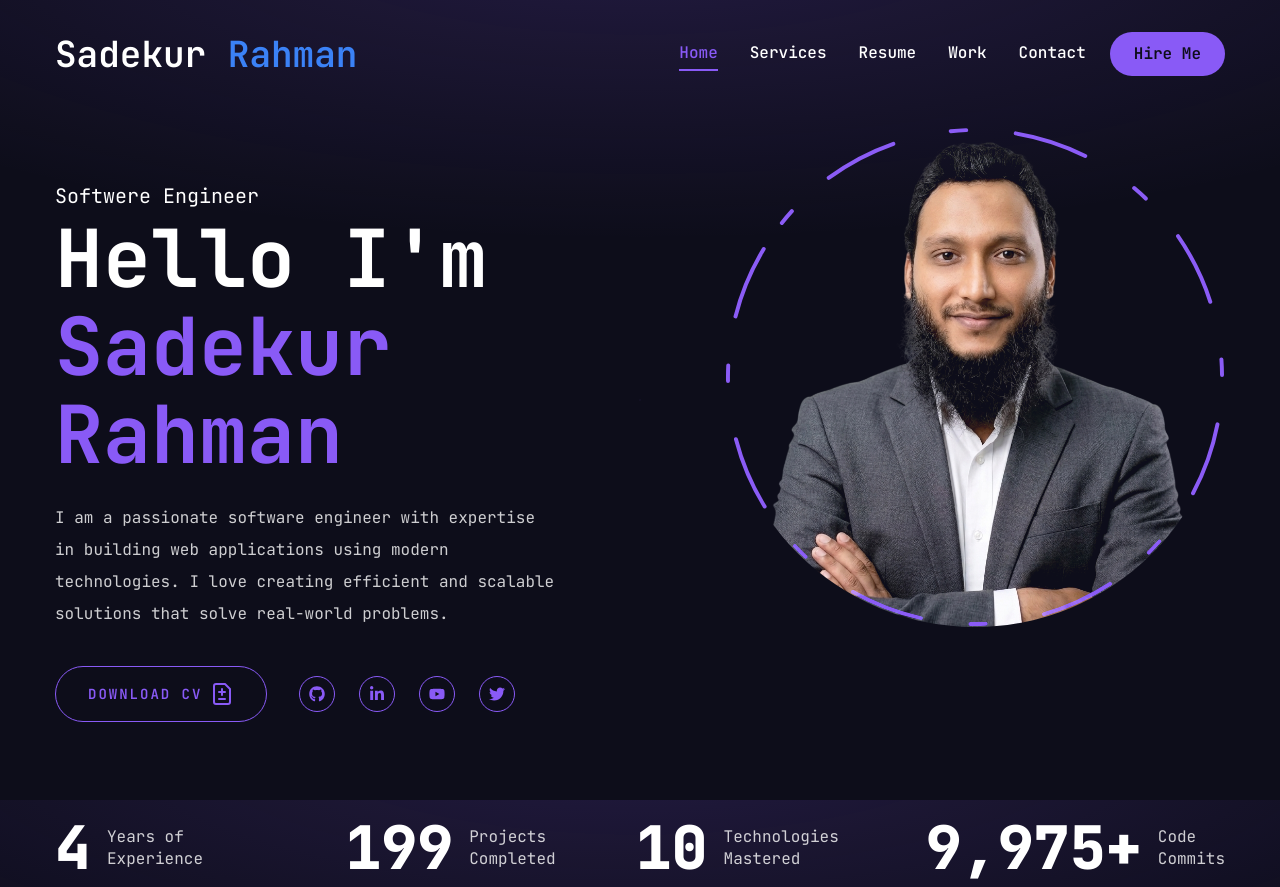
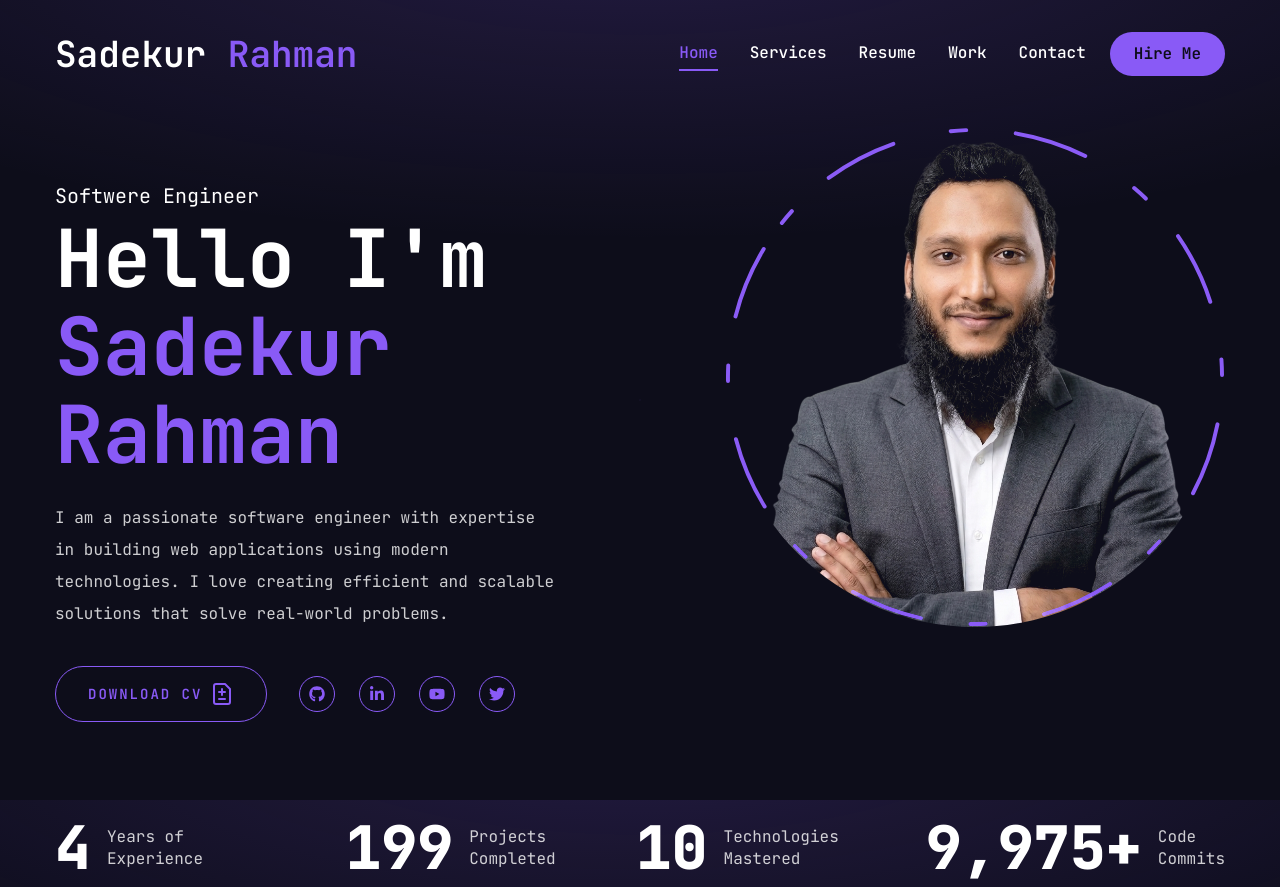
Before and after one commit to sadekur/pfs-2, a Next.js app: page / in a window 1280 px wide. Built offline with nearby package versions, Linux system fonts and the light colour scheme; no server answers.

Commit message:
Update Header.jsx — "Rahman" from text-blue-500 to text-accent

```diff
--- a/components/Header.jsx
+++ b/components/Header.jsx
@@ -28,7 +28,7 @@ const Header = () => {
       <div className="container mx-auto flex items-center justify-between text-white">
         <Link href="/">
           <h1 className="text-3xl xl:text-4xl font-semibold">
-            Sadekur <span className="text-blue-500">Rahman</span>
+            Sadekur <span className="text-accent">Rahman</span>
           </h1>
         </Link>
 
```
